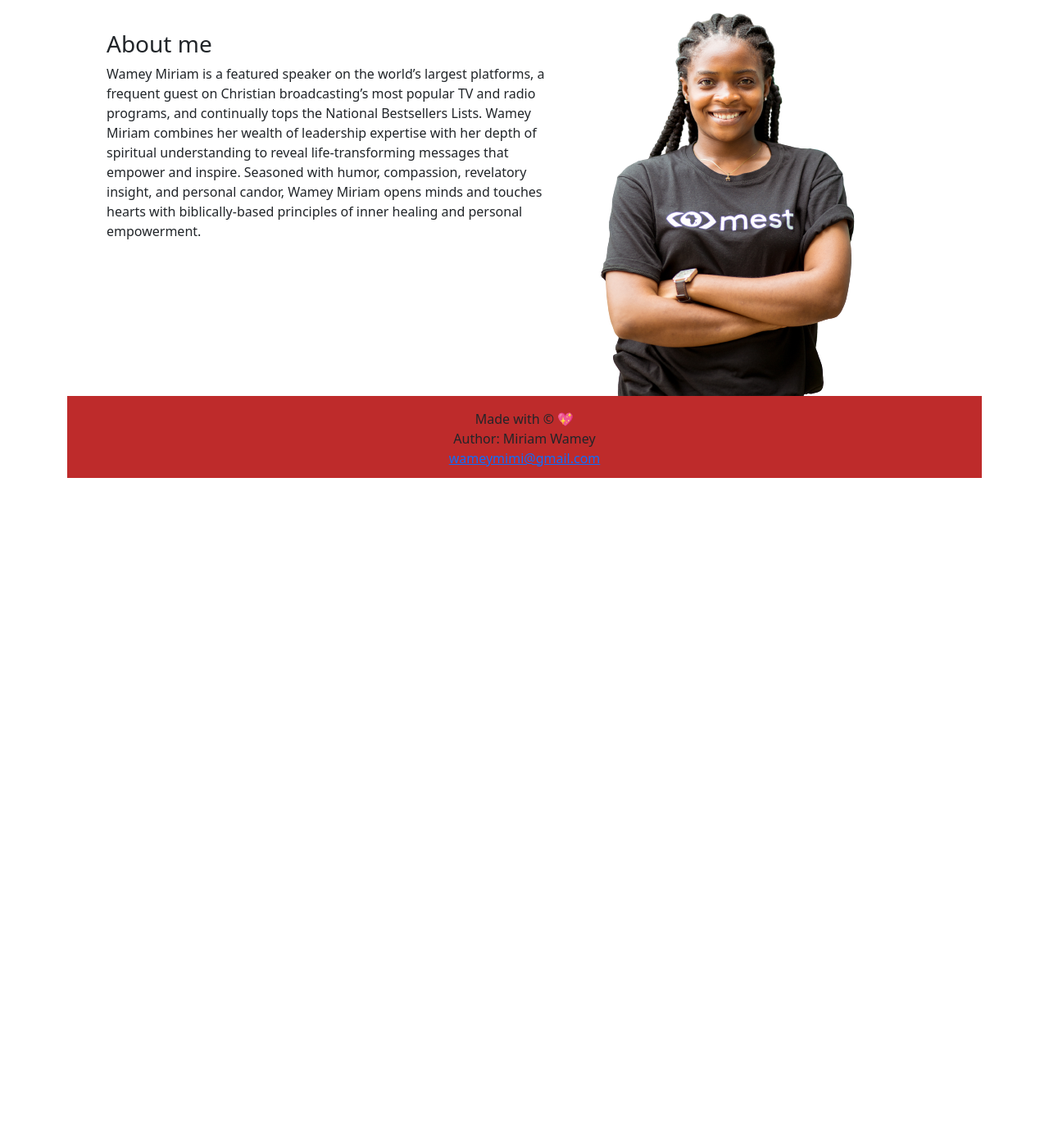
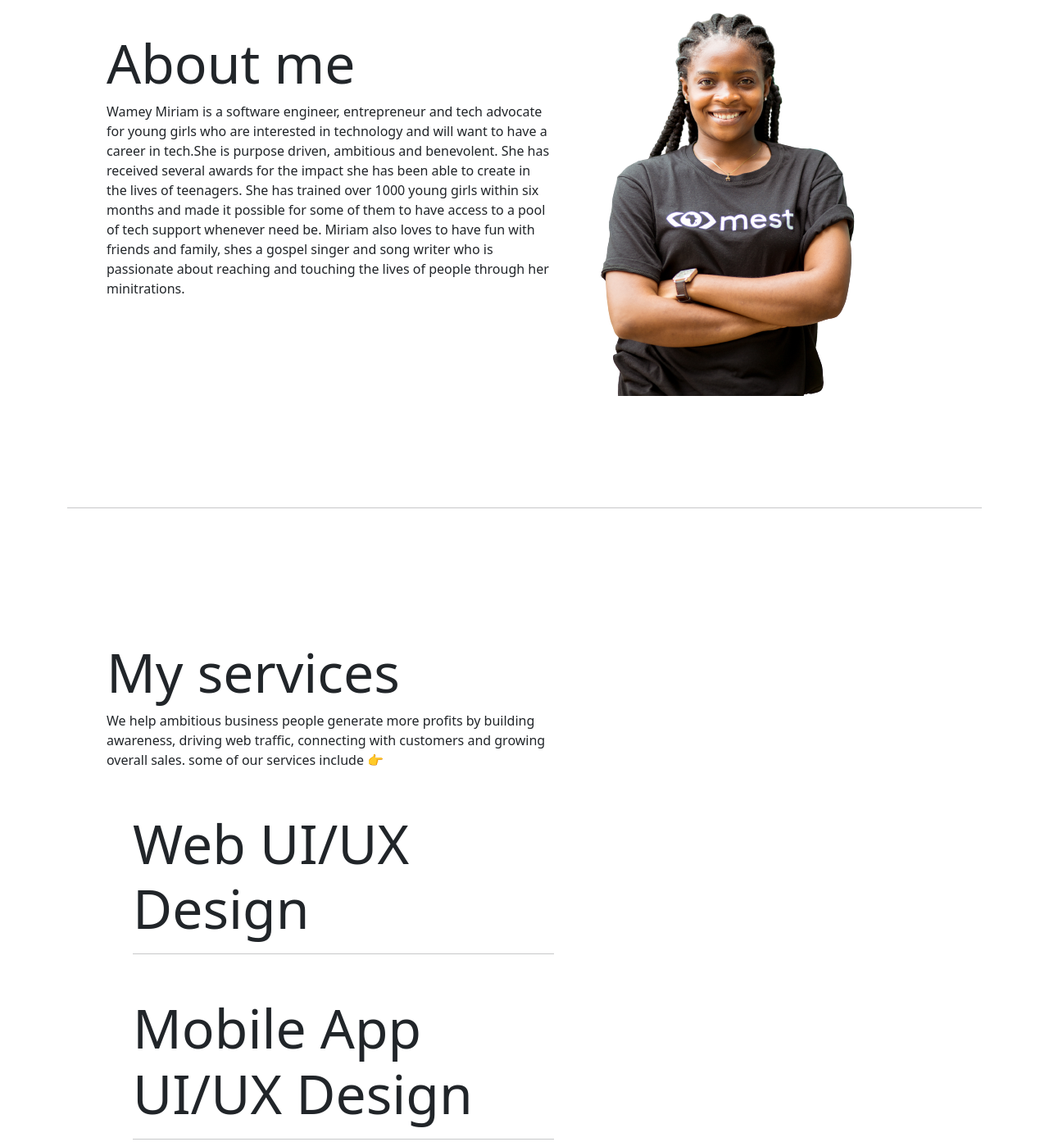
Before and after one commit to Wameymimi/Host-on-GIT, a plain HTML site: page index.html in a window 1280 px wide. Shown: the part 960-2353 px from the top of the page at 82% size. Before the commit the page ends 1543 px from the top, so only its background shows below. Drawn offline with nearby package versions, Linux system fonts and the light colour scheme.

Commit message:
Updated Website

```diff
--- a/index.html
+++ b/index.html
@@ -39,7 +39,7 @@
             <h1 class="align-middle">I am Wam<span>e</span>y</h1>
            <p class="time"> I am a designer during daytime <br>
             &work with the <span>Holy Ghost </span>at night</p>
-            <button type="button" class="btn btn-primary">Ask Me How</button>
+            <button type="button" class="btn btn-primary border-0">Ask Me How</button>
 
               </div>
               <div class="col-md-5">  <div class="float-md-end w-60"><img src="Mine.png " class="rounded float-end" alt="..."></div>
@@ -55,12 +55,15 @@
         <div class="row">
 <div class="col-md-6 my-5 mx-5">
 
-            <h3 id="c1">About me </h3>
-        <p> Wamey Miriam is a featured speaker on the world’s largest platforms,
-           a frequent guest on Christian broadcasting’s most popular TV and radio programs, and continually tops the National Bestsellers Lists.
-          Wamey Miriam combines her wealth of leadership expertise with her depth of spiritual understanding to reveal life-transforming messages that empower and inspire.
-           Seasoned with humor, compassion, revelatory insight, and personal candor,
-           Wamey Miriam opens minds and touches hearts with biblically-based principles of inner healing and personal empowerment.  </p>
+            <h1 id="c1">About me </h1>
+        <p> Wamey Miriam is a software engineer, entrepreneur and tech advocate for young girls who are interested in technology and will want to have a
+          career in tech.She is purpose driven, ambitious and benevolent. She has
+          received several awards for the impact she has been able to create in the lives of
+          teenagers. She has trained over 1000 young girls within six months and made it possible for some of them
+          to have access to a pool of tech support whenever need be.
+
+          Miriam also loves to have fun with friends and family, shes a gospel singer and song writer who is passionate
+          about reaching and touching the lives of people through her minitrations.   </p>
         </div>
 
 <div class="col-md-4"><div class="float-md-end w-60"><img src="mimi.png" class="rounded float-end" alt="...">
@@ -71,12 +74,48 @@
 
 
       </div>
+      </div>
 
 
 
+  <div class="container my-5">
+  <hr>
+        <div class="row">
+<div class="col-md-6 my-5 mx-5">
+
+            <h1 id="c2">My services </h1>
+        <p> We help ambitious business people generate more profits by building awareness,
+          driving web traffic, connecting with customers and growing overall sales. some
+          of our services include 👉
+
+          <ul>
+
+            <li><h1>Web UI/UX Design</h1></li>
+            <hr>
+            <li><h1>Mobile App UI/UX Design</h1></li>
+             <hr>
+            <li><h1>Dashboard & Saas Design</h1></li>
 
 
-<footer class="footer py-3">
+          </ul>
+
+
+
+           </p>
+        </div>
+
+
+</div>
+
+        </div>
+
+
+      </div>
+      </div>
+
+
+
+  <footer class=" container-fluid footer py-3">
     Made with &copy 💖
   <p>Author: Miriam Wamey<br>
   <a href="mailto:wameymimi@gmail.com">wameymimi@gmail.com</a></p>
--- a/styles.scss
+++ b/styles.scss
@@ -1,4 +1,5 @@
-body {
+button {
+	border-color: white;
 	// background-color: aqua;
 }
 .my-5 {
@@ -20,9 +21,17 @@ p.time {
 }
 footer {
 	background-color: #be2b2b;
-
 	height: 100px;
 	bottom: 0;
-	width: 100%;
 	text-align: center;
+	color: white;
+	margin-top: 50px;
+
 }
+li{margin-top: 50px;
+
+	list-style: none;
+}
+ul{
+
+}
```
Also changed, not shown: styles.css, 1 other file.
